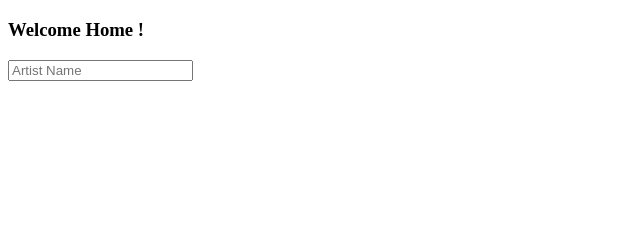
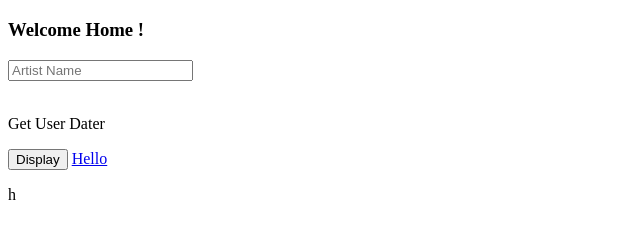
Before and after one commit to Michael-Antoniades/nodeJSapiTesting, a website: page index.html in a window 1280 px wide. Shown: the part 61-300 px from the top of the page, without its empty margins (0-640 px from the left). Drawn offline with Linux system fonts and the light colour scheme.

Commit message:
Found the secret sauce to displaying user data after logging them in using protected AUTH0 API's

```diff
--- a/app.js
+++ b/app.js
@@ -54,10 +54,9 @@ app.get('/profile', requiresAuth(), (req,res) => {
 });
 
 app.get('/informationFetch', (req,res) => {
+  const profileInformation = req.oidc.user;
   res.send(profileInformation);
   //const userInformation = JSON.stringify(req.oidc.user);
-  console.log('Information API Fetching: ' + userInformation);
-  console.log("test")
 });
 
 
@@ -69,5 +68,5 @@ app.get('/' , (req,res) => {
   res.sendFile(path.join(__dirname+'/index.html'));
 });
 
-
+app.use("/static", express.static('./static/'));
 app.use("/userInformation", userInformationService);
--- a/index.html
+++ b/index.html
@@ -3,8 +3,9 @@
 
 <head>
     <title>simple page</title>
+    <script type = "text/javascript" src ="/static/apiCallerScript.js"></script>
+
 </head>
-
 <body>
     <h1>Hello, User!</h1>
     <h3> Welcome Home !</h3>
@@ -18,6 +19,11 @@
         />
             <br></br>
     </form>
+
+    <p>Get User Dater</p>
+    <input type = "button" onClick = "myFunction();" value = "Display">
+    <a href = "#" onClick = "myFunction();" value = "Display"> Hello </a>
+    <p id = "output" >h</p>
 </body>
 
 </html>
--- /dev/null
+++ b/static/apiCallerScript.js
@@ -0,0 +1,12 @@
+
+function myFunction() {
+    fetch('http://localhost:3000/informationFetch').then(function(response) {
+        return response.json();
+      }).then(function(data) {
+        console.log(data);
+        const dataString = JSON.stringify(data);
+        document.getElementById('output').innerHTML = dataString;
+        console.log("Booo");
+      });
+
+}
```
